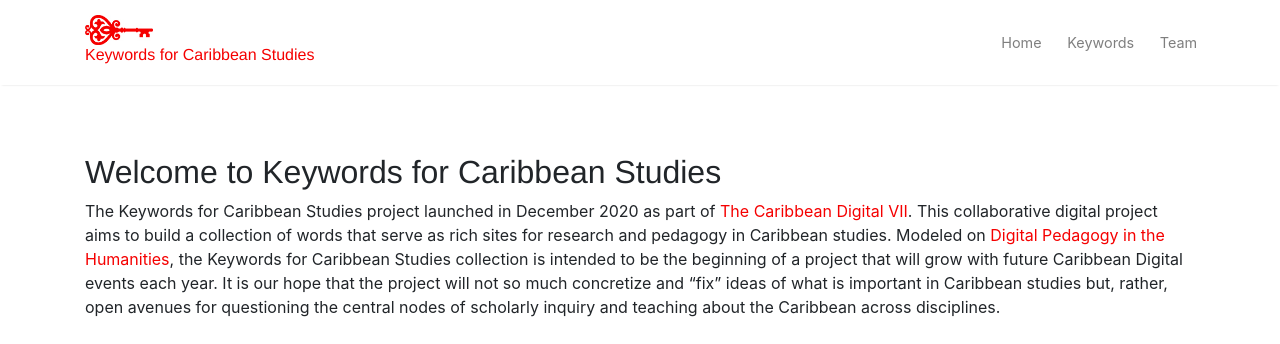
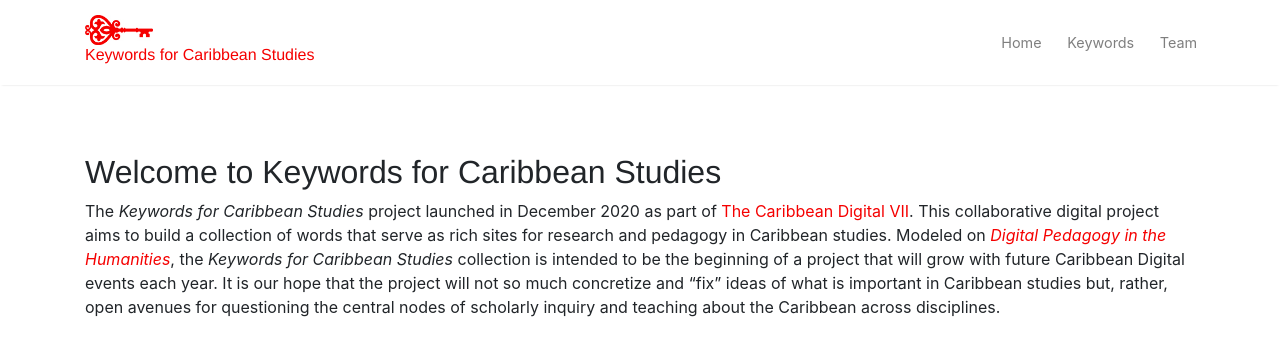
Before and after one commit to roopikarisam/keywords-caribbean-studies, a Jekyll site: the page built from index.html, in a window 1280 px wide and 1317 px high. Shown: the top 344 px of the window. Built offline with Jekyll 4.4.1, drawn with Linux system fonts in a browser that asks for light colours; nearby versions of some CDN libraries; the list of posts is cut into pages by our own code.

Commit message:
homepage proofed

```diff
--- a/index.html
+++ b/index.html
@@ -4,7 +4,7 @@ title: Home
 ---
 <br><h2>Welcome to Keywords for Caribbean Studies</h2>
 
-The Keywords for Caribbean Studies project launched in December 2020 as part of <a href="http://caribbeandigitalnyc.net/2020/">The Caribbean Digital VII</a>. This collaborative digital project aims to build a collection of words that serve as rich sites for research and pedagogy in Caribbean studies. Modeled on <a href="https://digitalpedagogy.hcommons.org/">Digital Pedagogy in the Humanities</a>, the Keywords for Caribbean Studies collection is intended to be the beginning of a project that will grow with future Caribbean Digital events each year. It is our hope that the project will not so much concretize and “fix” ideas of what is important in Caribbean studies but, rather, open avenues for questioning the central nodes of scholarly inquiry and teaching about the Caribbean across disciplines.
+The <i>Keywords for Caribbean Studies</i> project launched in December 2020 as part of <a href="http://caribbeandigitalnyc.net/2020/">The Caribbean Digital VII</a>. This collaborative digital project aims to build a collection of words that serve as rich sites for research and pedagogy in Caribbean studies. Modeled on <a href="https://digitalpedagogy.hcommons.org/"><i>Digital Pedagogy in the Humanities</i></a>, the <i>Keywords for Caribbean Studies</i> collection is intended to be the beginning of a project that will grow with future Caribbean Digital events each year. It is our hope that the project will not so much concretize and “fix” ideas of what is important in Caribbean studies but, rather, open avenues for questioning the central nodes of scholarly inquiry and teaching about the Caribbean across disciplines.
 <br>
 <br>
 <!-- Posts Index
```
